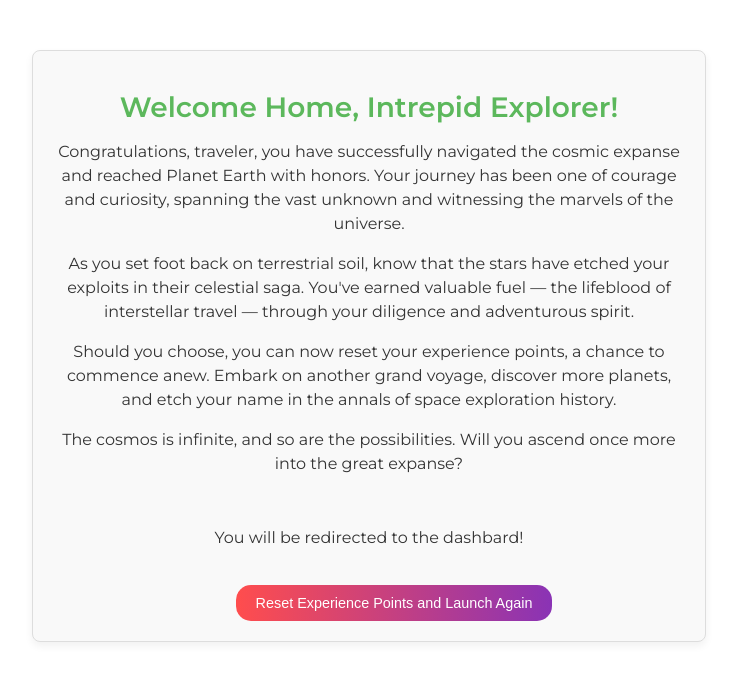
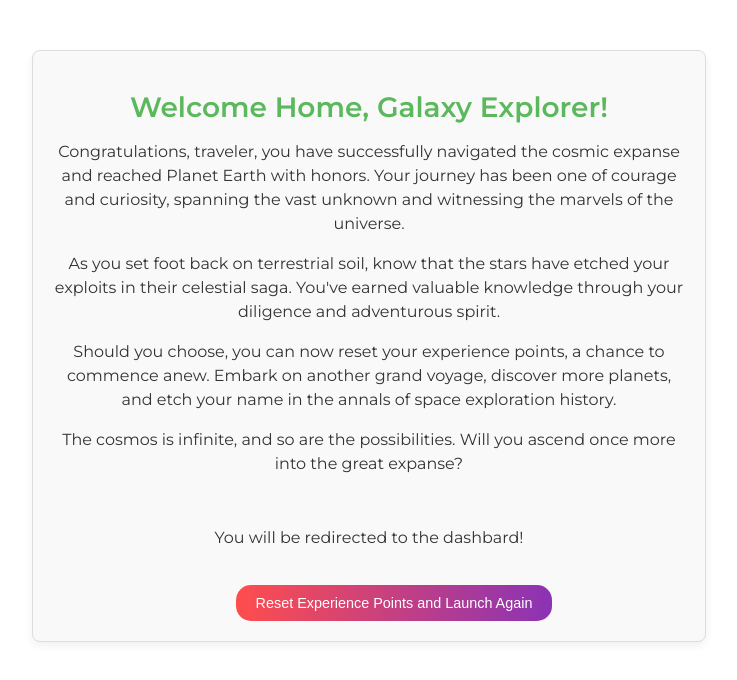
Before and after one commit to burakkongo/galaxyExplorer, a website: page differentViews/adventureMapEnding/adventureMapEnding.html in a window 1280 px wide. Shown: the whole page, without its empty margins (271-1008 px from the left). Drawn offline with Linux system fonts and the light colour scheme.

Commit message:
minor changes to ending page

```diff
--- a/differentViews/adventureMapEnding/adventureMapEnding.html
+++ b/differentViews/adventureMapEnding/adventureMapEnding.html
@@ -9,9 +9,9 @@
 </head>
 <body>
 <div class="congratulatory-message">
-    <h1>Welcome Home, Intrepid Explorer!</h1>
+    <h1>Welcome Home, Galaxy Explorer!</h1>
     <p>Congratulations, traveler, you have successfully navigated the cosmic expanse and reached Planet Earth with honors. Your journey has been one of courage and curiosity, spanning the vast unknown and witnessing the marvels of the universe.</p>
-    <p>As you set foot back on terrestrial soil, know that the stars have etched your exploits in their celestial saga. You've earned valuable fuel — the lifeblood of interstellar travel — through your diligence and adventurous spirit.</p>
+    <p>As you set foot back on terrestrial soil, know that the stars have etched your exploits in their celestial saga. You've earned valuable knowledge through your diligence and adventurous spirit.</p>
     <p>Should you choose, you can now reset your experience points, a chance to commence anew. Embark on another grand voyage, discover more planets, and etch your name in the annals of space exploration history.</p>
     <p>The cosmos is infinite, and so are the possibilities. Will you ascend once more into the great expanse?</p>
 
```
